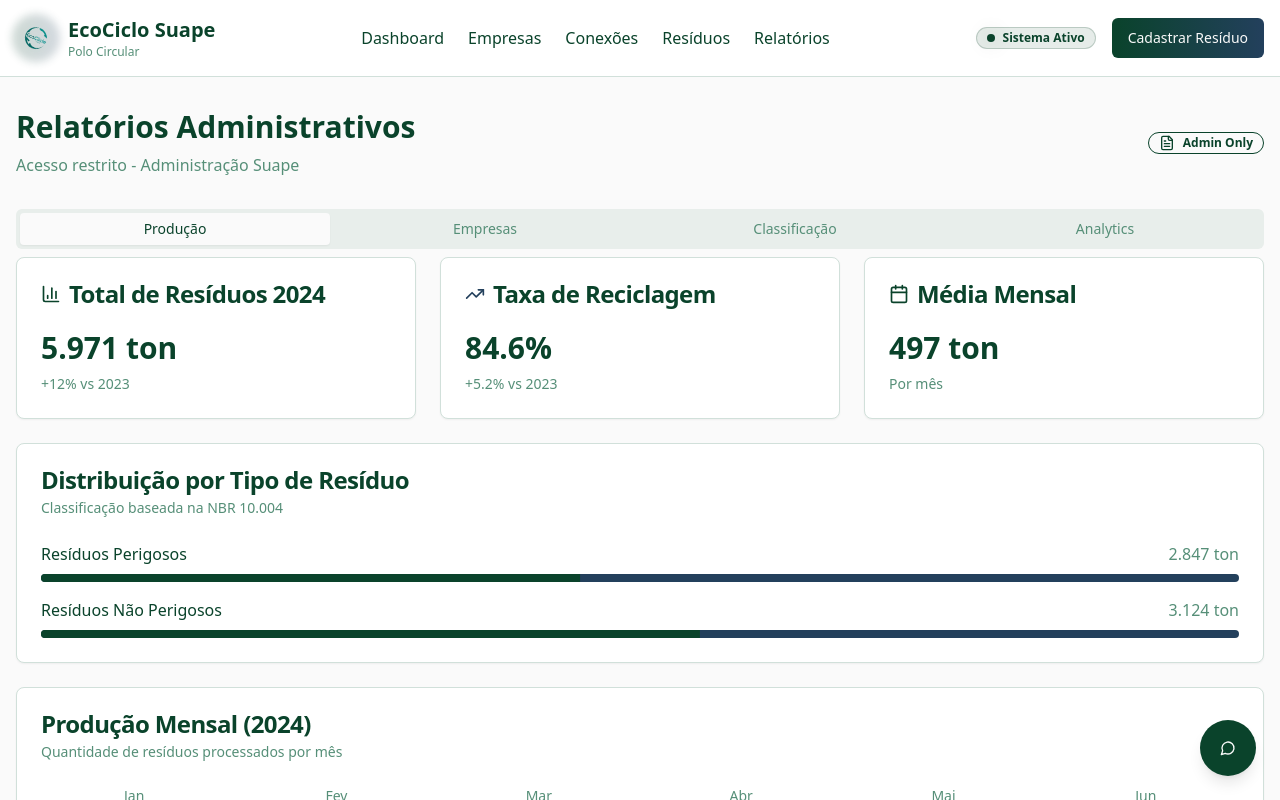
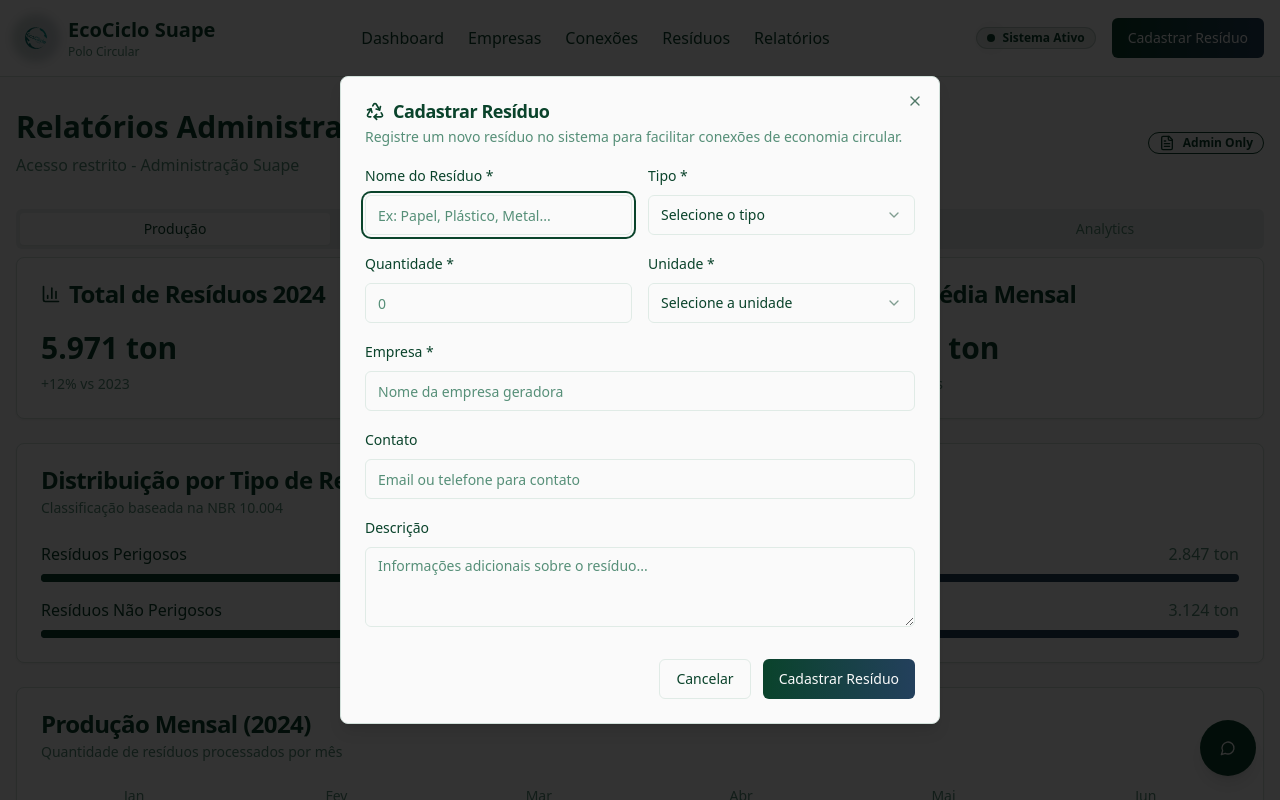
Before and after one commit to darussiak/suape-eco-flow, a React (Vite) app: page /reports in a window 1280 px wide. Both pictures are taken after a click on the button "Cadastrar Resíduo". Shown: the top 800 px of the page. Built offline with nearby package versions, Linux system fonts and the light colour scheme.

Commit message:
Fix "Cadastrar Resíduo" button
The "Cadastrar Resíduo" buttons in the header and on the home page were not opening the modal for the waste registration form. This commit fixes the issue by ensuring the buttons correctly trigger the modal.

```diff
--- /dev/null
+++ b/src/components/CadastrarResiduoModal.tsx
@@ -0,0 +1,190 @@
+import { useState } from "react";
+import { Button } from "@/components/ui/button";
+import {
+  Dialog,
+  DialogContent,
+  DialogDescription,
+  DialogHeader,
+  DialogTitle,
+  DialogTrigger,
+} from "@/components/ui/dialog";
+import { Input } from "@/components/ui/input";
+import { Label } from "@/components/ui/label";
+import { Textarea } from "@/components/ui/textarea";
+import {
+  Select,
+  SelectContent,
+  SelectItem,
+  SelectTrigger,
+  SelectValue,
+} from "@/components/ui/select";
+import { useToast } from "@/hooks/use-toast";
+import { Recycle } from "lucide-react";
+
+interface CadastrarResiduoModalProps {
+  children: React.ReactNode;
+}
+
+const CadastrarResiduoModal = ({ children }: CadastrarResiduoModalProps) => {
+  const [open, setOpen] = useState(false);
+  const [formData, setFormData] = useState({
+    nomeResiduo: "",
+    tipo: "",
+    quantidade: "",
+    unidade: "",
+    empresa: "",
+    descricao: "",
+    contato: "",
+  });
+  const { toast } = useToast();
+
+  const handleSubmit = (e: React.FormEvent) => {
+    e.preventDefault();
+
+    // Simular cadastro
+    console.log("Dados do resíduo:", formData);
+
+    toast({
+      title: "Resíduo cadastrado com sucesso!",
+      description: `${formData.nomeResiduo} foi adicionado ao sistema.`,
+    });
+
+    // Reset form and close modal
+    setFormData({
+      nomeResiduo: "",
+      tipo: "",
+      quantidade: "",
+      unidade: "",
+      empresa: "",
+      descricao: "",
+      contato: "",
+    });
+    setOpen(false);
+  };
+
+  const handleInputChange = (field: string, value: string) => {
+    setFormData(prev => ({ ...prev, [field]: value }));
+  };
+
+  return (
+    <Dialog open={open} onOpenChange={setOpen}>
+      <DialogTrigger asChild>
+        {children}
+      </DialogTrigger>
+      <DialogContent className="sm:max-w-[600px] max-h-[90vh] overflow-y-auto">
+        <DialogHeader>
+          <DialogTitle className="flex items-center gap-2">
+            <Recycle className="w-5 h-5 text-eco-green" />
+            Cadastrar Resíduo
+          </DialogTitle>
+          <DialogDescription>
+            Registre um novo resíduo no sistema para facilitar conexões de economia circular.
+          </DialogDescription>
+        </DialogHeader>
+
+        <form onSubmit={handleSubmit} className="space-y-4">
+          <div className="grid grid-cols-2 gap-4">
+            <div className="space-y-2">
+              <Label htmlFor="nomeResiduo">Nome do Resíduo *</Label>
+              <Input
+                id="nomeResiduo"
+                value={formData.nomeResiduo}
+                onChange={(e) => handleInputChange("nomeResiduo", e.target.value)}
+                placeholder="Ex: Papel, Plástico, Metal..."
+                required
+              />
+            </div>
+            <div className="space-y-2">
+              <Label htmlFor="tipo">Tipo *</Label>
+              <Select value={formData.tipo} onValueChange={(value) => handleInputChange("tipo", value)}>
+                <SelectTrigger>
+                  <SelectValue placeholder="Selecione o tipo" />
+                </SelectTrigger>
+                <SelectContent>
+                  <SelectItem value="organico">Orgânico</SelectItem>
+                  <SelectItem value="reciclavel">Reciclável</SelectItem>
+                  <SelectItem value="perigoso">Perigoso</SelectItem>
+                  <SelectItem value="eletronico">Eletrônico</SelectItem>
+                  <SelectItem value="industrial">Industrial</SelectItem>
+                  <SelectItem value="outro">Outro</SelectItem>
+                </SelectContent>
+              </Select>
+            </div>
+          </div>
+
+          <div className="grid grid-cols-2 gap-4">
+            <div className="space-y-2">
+              <Label htmlFor="quantidade">Quantidade *</Label>
+              <Input
+                id="quantidade"
+                type="number"
+                value={formData.quantidade}
+                onChange={(e) => handleInputChange("quantidade", e.target.value)}
+                placeholder="0"
+                required
+              />
+            </div>
+            <div className="space-y-2">
+              <Label htmlFor="unidade">Unidade *</Label>
+              <Select value={formData.unidade} onValueChange={(value) => handleInputChange("unidade", value)}>
+                <SelectTrigger>
+                  <SelectValue placeholder="Selecione a unidade" />
+                </SelectTrigger>
+                <SelectContent>
+                  <SelectItem value="kg">Quilogramas (kg)</SelectItem>
+                  <SelectItem value="ton">Toneladas (ton)</SelectItem>
+                  <SelectItem value="m3">Metros cúbicos (m³)</SelectItem>
+                  <SelectItem value="litros">Litros (L)</SelectItem>
+                  <SelectItem value="unidades">Unidades</SelectItem>
+                </SelectContent>
+              </Select>
+            </div>
+          </div>
+
+          <div className="space-y-2">
+            <Label htmlFor="empresa">Empresa *</Label>
+            <Input
+              id="empresa"
+              value={formData.empresa}
+              onChange={(e) => handleInputChange("empresa", e.target.value)}
+              placeholder="Nome da empresa geradora"
+              required
+            />
+          </div>
+
+          <div className="space-y-2">
+            <Label htmlFor="contato">Contato</Label>
+            <Input
+              id="contato"
+              value={formData.contato}
+              onChange={(e) => handleInputChange("contato", e.target.value)}
+              placeholder="Email ou telefone para contato"
+            />
+          </div>
+
+          <div className="space-y-2">
+            <Label htmlFor="descricao">Descrição</Label>
+            <Textarea
+              id="descricao"
+              value={formData.descricao}
+              onChange={(e) => handleInputChange("descricao", e.target.value)}
+              placeholder="Informações adicionais sobre o resíduo..."
+              rows={3}
+            />
+          </div>
+
+          <div className="flex justify-end gap-3 pt-4">
+            <Button type="button" variant="outline" onClick={() => setOpen(false)}>
+              Cancelar
+            </Button>
+            <Button type="submit" className="bg-gradient-to-r from-eco-green to-eco-blue">
+              Cadastrar Resíduo
+            </Button>
+          </div>
+        </form>
+      </DialogContent>
+    </Dialog>
+  );
+};
+
+export default CadastrarResiduoModal;
--- a/src/components/EcoHeader.tsx
+++ b/src/components/EcoHeader.tsx
@@ -3,6 +3,7 @@ import { Badge } from "@/components/ui/badge";
 import { Menu, X, Recycle, Factory, TrendingUp } from "lucide-react";
 import { useState } from "react";
 import ecocicloLogo from "@/assets/ecociclo-logo.png";
+import CadastrarResiduoModal from "./CadastrarResiduoModal";
 
 const EcoHeader = () => {
   const [isMenuOpen, setIsMenuOpen] = useState(false);
@@ -52,9 +53,11 @@ const EcoHeader = () => {
               <div className="w-2 h-2 bg-eco-green rounded-full mr-2 animate-pulse-eco"></div>
               Sistema Ativo
             </Badge>
+            <CadastrarResiduoModal>
               <Button variant="default" className="bg-gradient-to-r from-eco-green to-eco-blue hover:shadow-lg transition-all">
                 Cadastrar Resíduo
               </Button>
+            </CadastrarResiduoModal>
           </div>
 
           {/* Mobile Menu Toggle */}
@@ -90,9 +93,11 @@ const EcoHeader = () => {
                   <div className="w-2 h-2 bg-eco-green rounded-full mr-2 animate-pulse-eco"></div>
                   Sistema Ativo
                 </Badge>
+                <CadastrarResiduoModal>
                   <Button variant="default" className="w-full bg-gradient-to-r from-eco-green to-eco-blue">
                     Cadastrar Resíduo
                   </Button>
+                </CadastrarResiduoModal>
               </div>
             </nav>
           </div>
--- a/src/components/HeroSection.tsx
+++ b/src/components/HeroSection.tsx
@@ -2,6 +2,7 @@ import { Button } from "@/components/ui/button";
 import { Card } from "@/components/ui/card";
 import { ArrowRight, Recycle, Factory, Users, TrendingUp } from "lucide-react";
 import heroBanner from "@/assets/hero-banner.jpg";
+import CadastrarResiduoModal from "./CadastrarResiduoModal";
 
 const HeroSection = () => {
   return (
@@ -51,6 +52,7 @@ const HeroSection = () => {
 
             {/* CTA Buttons */}
             <div className="flex flex-col sm:flex-row gap-4">
+              <CadastrarResiduoModal>
                 <Button
                   size="lg"
                   className="bg-gradient-to-r from-eco-green to-eco-blue hover:shadow-xl transition-all text-base px-8"
@@ -58,6 +60,7 @@ const HeroSection = () => {
                   Cadastrar Resíduo
                   <ArrowRight className="ml-2 h-5 w-5" />
                 </Button>
+              </CadastrarResiduoModal>
             </div>
           </div>
 
```
Lines whose indentation alone changed are shown as unchanged.
